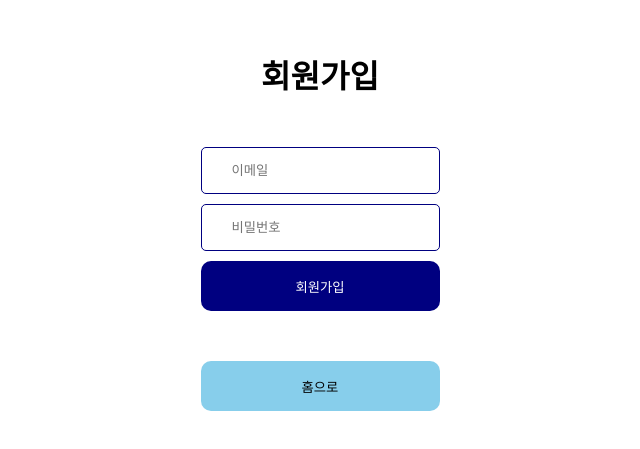
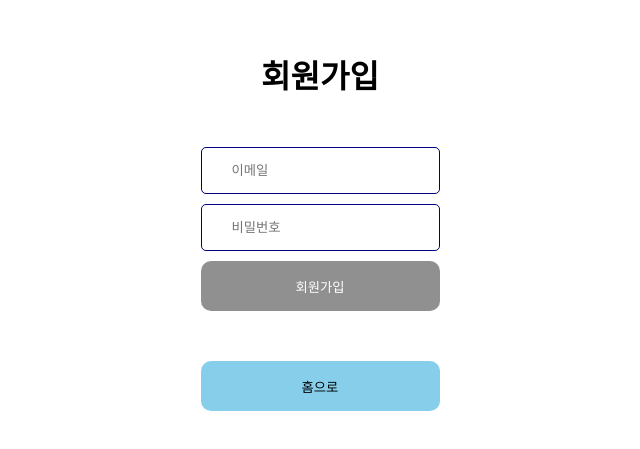
Before and after one commit to preonboarding-internship/selection-task, a React (Create React App) app: page /signup in a window 1280 px wide. Shown: the part 169-618 px from the top of the page, without its empty margins (320-960 px from the left). Built offline with nearby package versions, Linux system fonts and the light colour scheme.

Commit message:
Feature: 회원가입 전부 입력 & 에러 없을때 disabled 버튼 활성화

```diff
--- a/src/page/SignUp.tsx
+++ b/src/page/SignUp.tsx
@@ -24,13 +24,16 @@ const SignUp = () => {
     emailError: '',
     passwordError: '',
   })
-  const [disabled, setDisabled] = useState(false)
+  const [disabled, setDisabled] = useState(true)
   const accessToken = getCookie('accessToken')
 
   useEffect(() => {
     if (accessToken) {
       navigate(ROUTES.TODO)
       alert('로그인 상태입니다!')
+    }
+    if (isValid.isEmail && isValid.isPassword) {
+      setDisabled(false)
     }
   }, [])
 
@@ -47,6 +50,7 @@ const SignUp = () => {
             emailError: '이메일 형식을 확인해주세요.',
           })
           setIsValid({ ...isValid, isEmail: false })
+          setDisabled(true)
         } else {
           setErrorMessage({
             ...errorMessage,
@@ -63,12 +67,14 @@ const SignUp = () => {
             passwordError: '8자 이상 입력해주세요.',
           })
           setIsValid({ ...isValid, isPassword: false })
+          setDisabled(true)
         } else {
           setErrorMessage({
             ...errorMessage,
             passwordError: '',
           })
           setIsValid({ ...isValid, isPassword: true })
+          setDisabled(false)
         }
         setForm({ ...form, password: current })
         break
```
